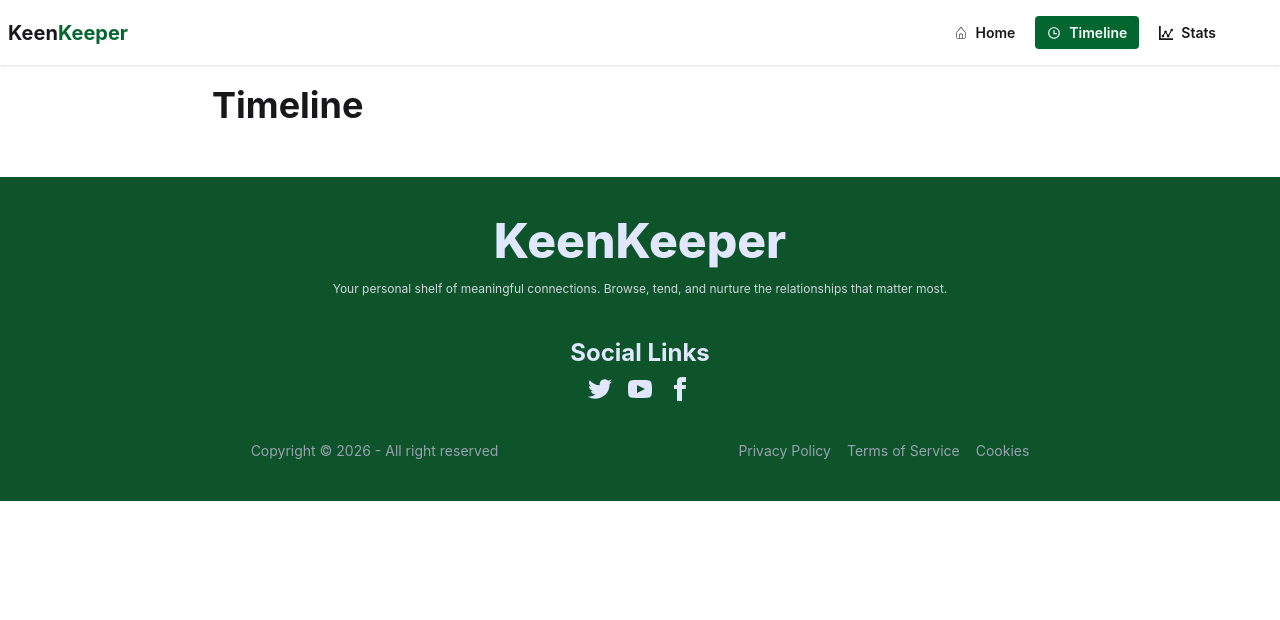
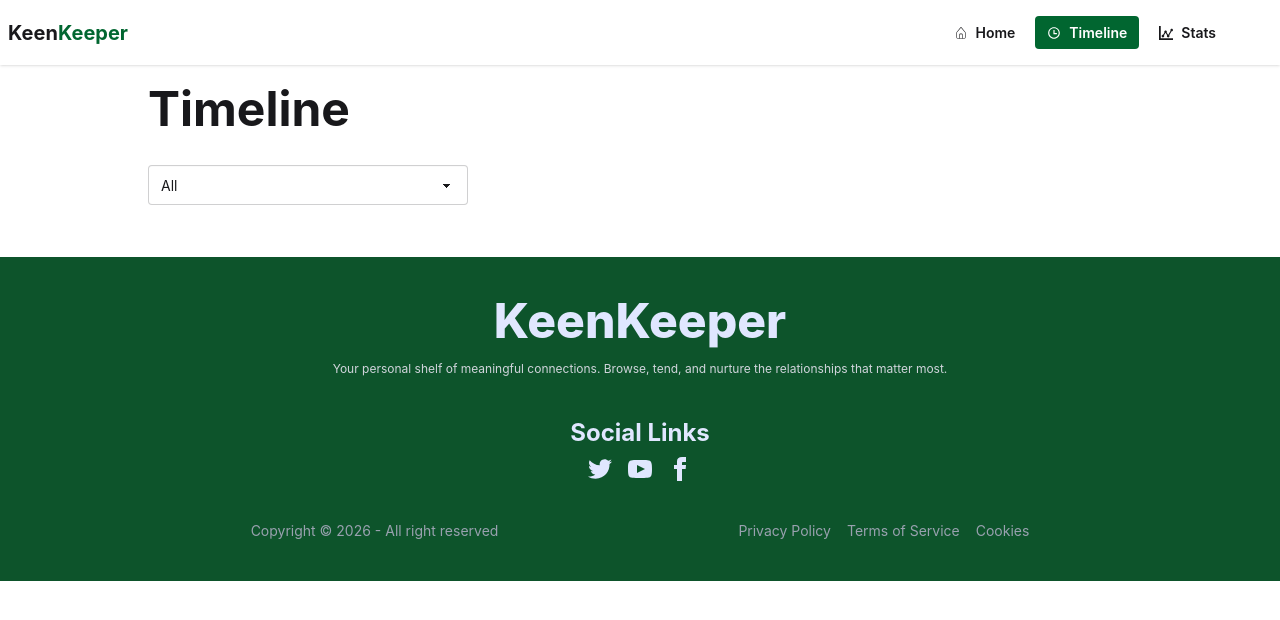
Before and after one commit to probillal/a7-keen-keeper-projects, a React (Vite) app: page /timeline in a window 1280 px wide. Shown: the top 620 px of the page. Built offline with nearby package versions, Linux system fonts and the light colour scheme.

Commit message:
time line filtering added

```diff
--- a/src/Pages/TimeLine/TimeLine.jsx
+++ b/src/Pages/TimeLine/TimeLine.jsx
@@ -1,53 +1,82 @@
-// Timeline.jsx
-
 import { useEffect, useState } from "react";
-import { FaPhoneAlt } from "react-icons/fa";
-import { FiMessageSquare } from "react-icons/fi";
+import { FaPhoneVolume } from "react-icons/fa";
+import { LuMessageSquareMore } from "react-icons/lu";
 import { CiVideoOn } from "react-icons/ci";
 
-const TimeLine = () => {
+const Timeline = () => {
   const [timeline, setTimeline] = useState([]);
 
-  // load data from localStorage
+  const [filter, setFilter] = useState("All");
+
   useEffect(() => {
-    const savedData = JSON.parse(localStorage.getItem("timeline")) || [];
+    const savedTimeline = JSON.parse(localStorage.getItem("timeline")) || [];
 
-    setTimeline(savedData);
+    setTimeline(savedTimeline);
   }, []);
 
-  // icon function
   const getIcon = (type) => {
     if (type === "Call") {
-      return <FaPhoneAlt />;
+      return (
+        <div className="bg-yellow-100 p-3 rounded-full">
+          <FaPhoneVolume className="text-yellow-600 text-xl" />
+        </div>
+      );
     }
 
     if (type === "Text") {
-      return <FiMessageSquare />;
+      return (
+        <div className="bg-gray-100 p-3 rounded-full">
+          <LuMessageSquareMore className="text-gray-600 text-xl" />
+        </div>
+      );
     }
 
     if (type === "Video") {
-      return <CiVideoOn />;
+      return (
+        <div className="bg-blue-100 p-3 rounded-full">
+          <CiVideoOn className="text-blue-600 text-xl" />
+        </div>
+      );
     }
   };
 
+  // filtering data
+  const filteredTimeline =
+    filter === "All"
+      ? timeline
+      : timeline.filter((item) => item.type === filter);
+
   return (
-    <div className="max-w-4xl mx-auto p-5">
-      <h2 className="text-4xl font-bold mb-8">Timeline</h2>
+    <div className="max-w-5xl mx-auto p-5">
+      <h2 className="text-5xl font-bold mb-8">Timeline</h2>
 
+      {/* Filter */}
+      <select
+        value={filter}
+        onChange={(e) => setFilter(e.target.value)}
+        className="select select-bordered w-full max-w-xs mb-8"
+      >
+        <option value="All">All</option>
+        <option value="Call">Call</option>
+        <option value="Text">Text</option>
+        <option value="Video">Video</option>
+      </select>
+
+      {/* Timeline Cards */}
       <div className="space-y-4">
-        {timeline.map((item) => (
+        {filteredTimeline.map((item) => (
           <div
             key={item.id}
-            className="border rounded-xl p-5 flex items-center gap-4"
+            className="bg-white border border-gray-200 rounded-xl p-5 flex items-center gap-4"
           >
-            <div className="bg-green-600 text-white p-3 rounded-full">
-              {getIcon(item.type)}
-            </div>
+            {getIcon(item.type)}
 
             <div>
-              <h2 className="font-bold">{item.title}</h2>
+              <h2 className="text-lg font-semibold text-green-900">
+                {item.title}
+              </h2>
 
-              <p className="text-gray-500">{item.date}</p>
+              <p className="text-gray-500 text-sm">{item.date}</p>
             </div>
           </div>
         ))}
@@ -56,4 +85,4 @@ const TimeLine = () => {
   );
 };
 
-export default TimeLine;
+export default Timeline;
```
